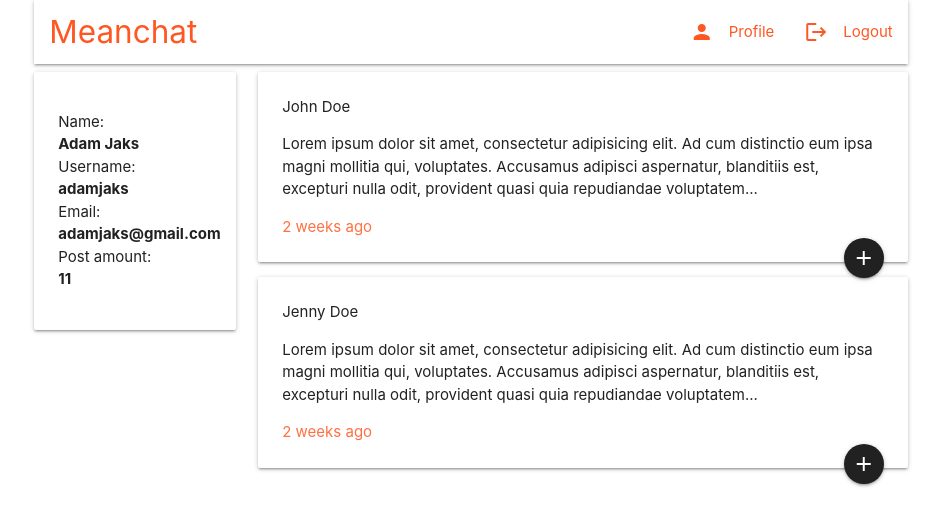
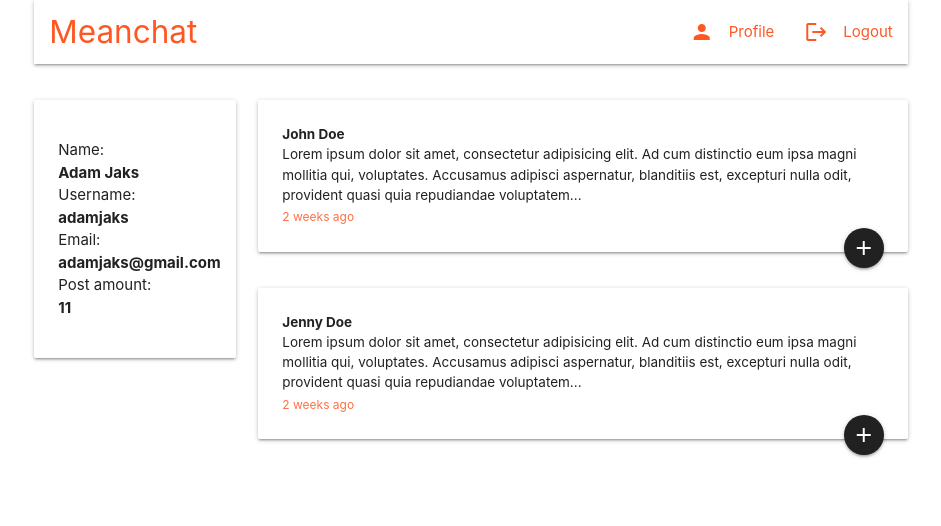
Before and after one commit to adamjaks/Meanchat, an Angular app in the folder angular-src/: page /profile in a window 1280 px wide. Shown: the top 526 px of the page, without its empty margins (169-1110 px from the left). Built offline with nearby package versions, Linux system fonts and the light colour scheme.

Commit message:
global post styles refactoring

```diff
--- a/angular-src/src/app/components/feed/feed.component.scss
+++ b/angular-src/src/app/components/feed/feed.component.scss
@@ -1,21 +1,8 @@
+@import '../../scss/posts';
+
 form { margin-top: 2rem; }
 .input-field { border-color: #ff5722;
   textarea { border-color: #ff5722;
     &:focus { border-color: #ff5722; box-shadow: 0 1px 0 0 #ff5722; }
   }
 }
-.card-panel { position: relative; margin: 2.4rem 0;
-  &.first { margin-top: 0; }
-}
-.author-avatar { width: 120px; height: 120px;
-  float: left; background-size: cover; background-position: center; position: absolute; left: 0; top: 0;
-  background-repeat: no-repeat;
-  &.own { border: 2px solid #ff8a65; }
-}
-.author-fullname { font: { size: .9rem; weight: 700; }}
-.teaser { padding: 0; margin: 0; font-size: .9rem; }
-.post-date { font: { size: .8rem; } }
-.management-menu { position: absolute; right: 0; top: 50%; transform: translateY(-50%); }
-.option-btn { width: 36px; height: 36px; text-align: center; position: relative;
-  i { position: absolute; top: 50%; left: 50%; transform: translate(-50%, -50%); }
-}
--- a/angular-src/src/app/components/user-profile/user-profile.component.scss
+++ b/angular-src/src/app/components/user-profile/user-profile.component.scss
@@ -1,3 +1,5 @@
+@import '../../scss/posts';
+
 .card-panel {
   ul li {
     span { display: block; font-weight:700; }
--- /dev/null
+++ b/angular-src/src/app/scss/_posts.scss
@@ -0,0 +1,6 @@
+//feed and profile
+
+.card-panel { position: relative; margin: 2.4rem 0; }
+.author-fullname { font: { size: .9rem; weight: 700; }}
+.teaser { padding: 0; margin: 0; font-size: .9rem; }
+.post-date { font: { size: .8rem; } }
```
Also changed, not shown: angular-src/src/app/app.component.scss (line endings or trailing spaces).
